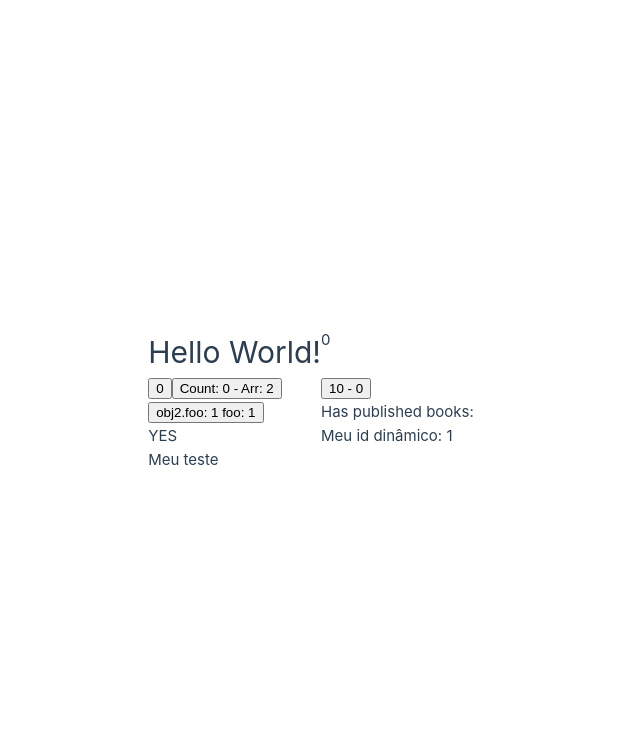
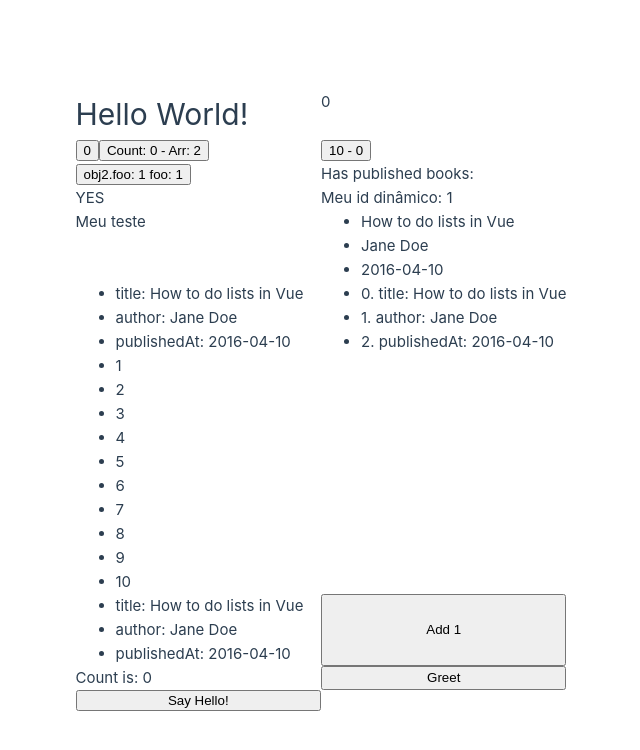
Before and after one commit to diegoamts/cursoVueJs, a Vue app: page / in a window 1280 px wide. Shown: the top 750 px of the page, without its empty margins (319-959 px from the left). Built offline with nearby package versions, Linux system fonts and the light colour scheme.

Commit message:
EventHandling

```diff
--- a/src/App.vue
+++ b/src/App.vue
@@ -3,6 +3,8 @@ import { reactive } from 'vue';
 import { ref } from 'vue';
 import ClassAndStyleBindings from './components/ClassAndStyleBindings.vue';
 import ComputedProperties from './components/ComputedProperties.vue';
+import EventHandling from './components/EventHandling.vue';
+import ListRendering from './components/ListRendering.vue';
 import TemplateSyntax from './components/TemplateSyntax.vue';
 
 const count = ref(10)
@@ -84,6 +86,8 @@ function mutateDeeply(){
   <ComputedProperties></ComputedProperties>
   <TemplateSyntax></TemplateSyntax>
   <ClassAndStyleBindings></ClassAndStyleBindings>
+  <ListRendering></ListRendering>
+  <EventHandling></EventHandling>
 </template>
 
 <style scoped></style>
--- /dev/null
+++ b/src/components/EventHandling.vue
@@ -0,0 +1,32 @@
+<script setup>
+    import { ref } from 'vue';
+
+    const count = ref(0)
+
+    const name = ref("Vue.js")
+
+    function greet(event){
+        alert(`Hello ${name.value}`)
+
+        if(event){
+            alert(event.target.tagName)
+        }
+    }
+
+    const say = (message) => {
+        alert(message)
+    }
+
+</script>
+<template>
+    <button @click="count++">
+        Add 1
+    </button>
+    <p>Count is: {{ count }}</p>
+    <button @click="greet">
+        Greet
+    </button>
+    <button @click="say('hello')">
+        Say Hello!
+    </button>
+</template>
--- /dev/null
+++ b/src/components/ListRendering.vue
@@ -0,0 +1,43 @@
+<script setup>
+import { reactive } from 'vue';
+
+const myObject = reactive({
+    title: "How to do lists in Vue",
+    author: "Jane Doe",
+    publishedAt: "2016-04-10"
+})
+</script>
+<template>
+    <ul>
+        <li v-for="value in myObject">
+            {{ value }}
+        </li>
+    </ul>
+    <ul>
+        <li v-for="(value, key) in myObject">
+            {{ key }}: {{ value }}
+        </li>
+    </ul>
+    <ul>
+        <li v-for="(value, key, index) in myObject">
+            {{ index }}. {{ key }}: {{ value }}
+        </li>
+    </ul>
+    <ul>
+        <li v-for="n in 10">
+            {{ n }}
+        </li>
+    </ul>
+    <ul>
+        <template v-for="item in items">
+            <li>{{ item.msg }}</li>
+            <li class="divider" role="presentation"></li>
+        </template>
+    </ul>
+    <ul>
+        <li v-for="(value, key) in myObject" :key="key">
+            {{ key }}: {{ value }}
+        </li>
+    </ul>
+
+</template>
```
